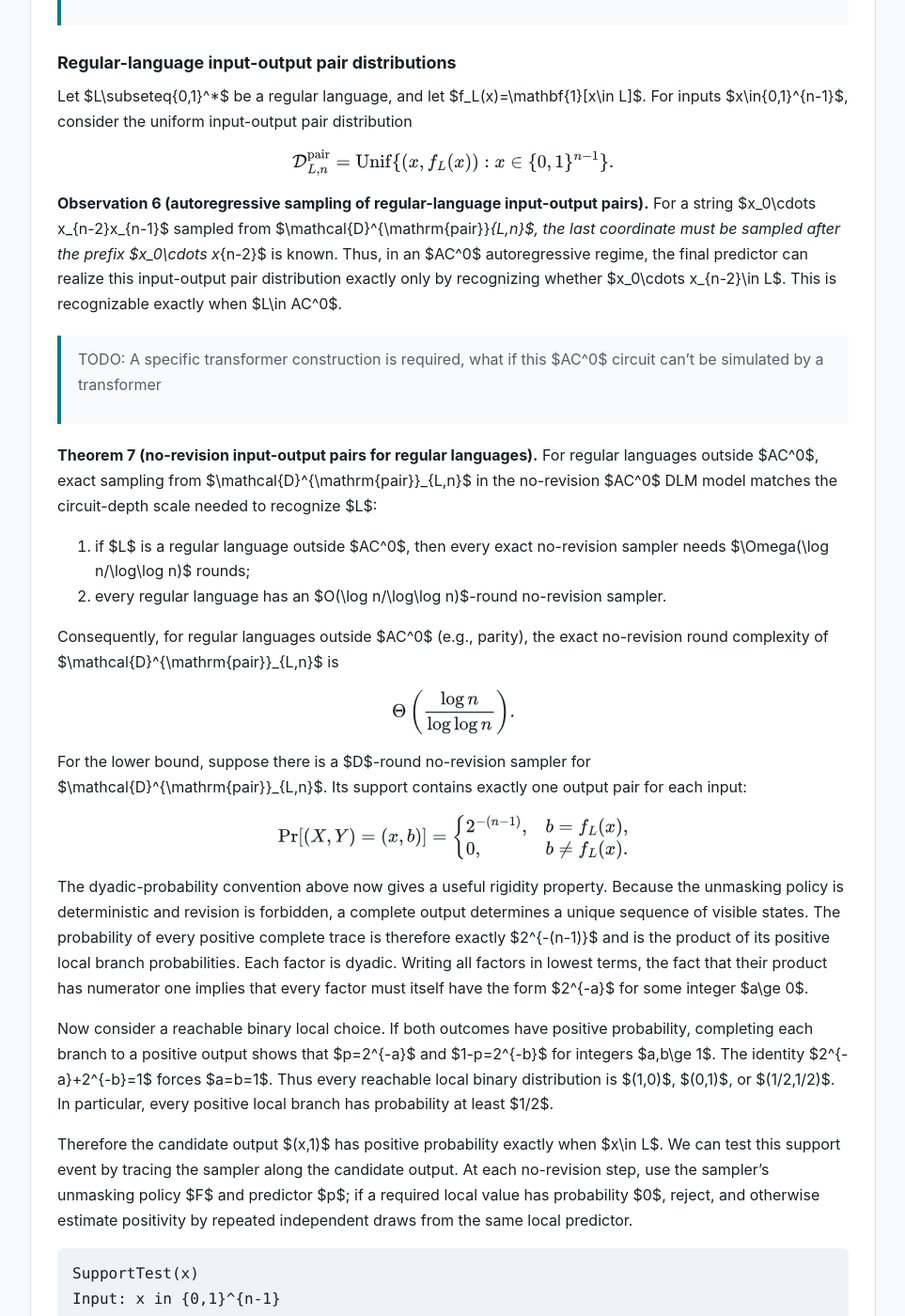
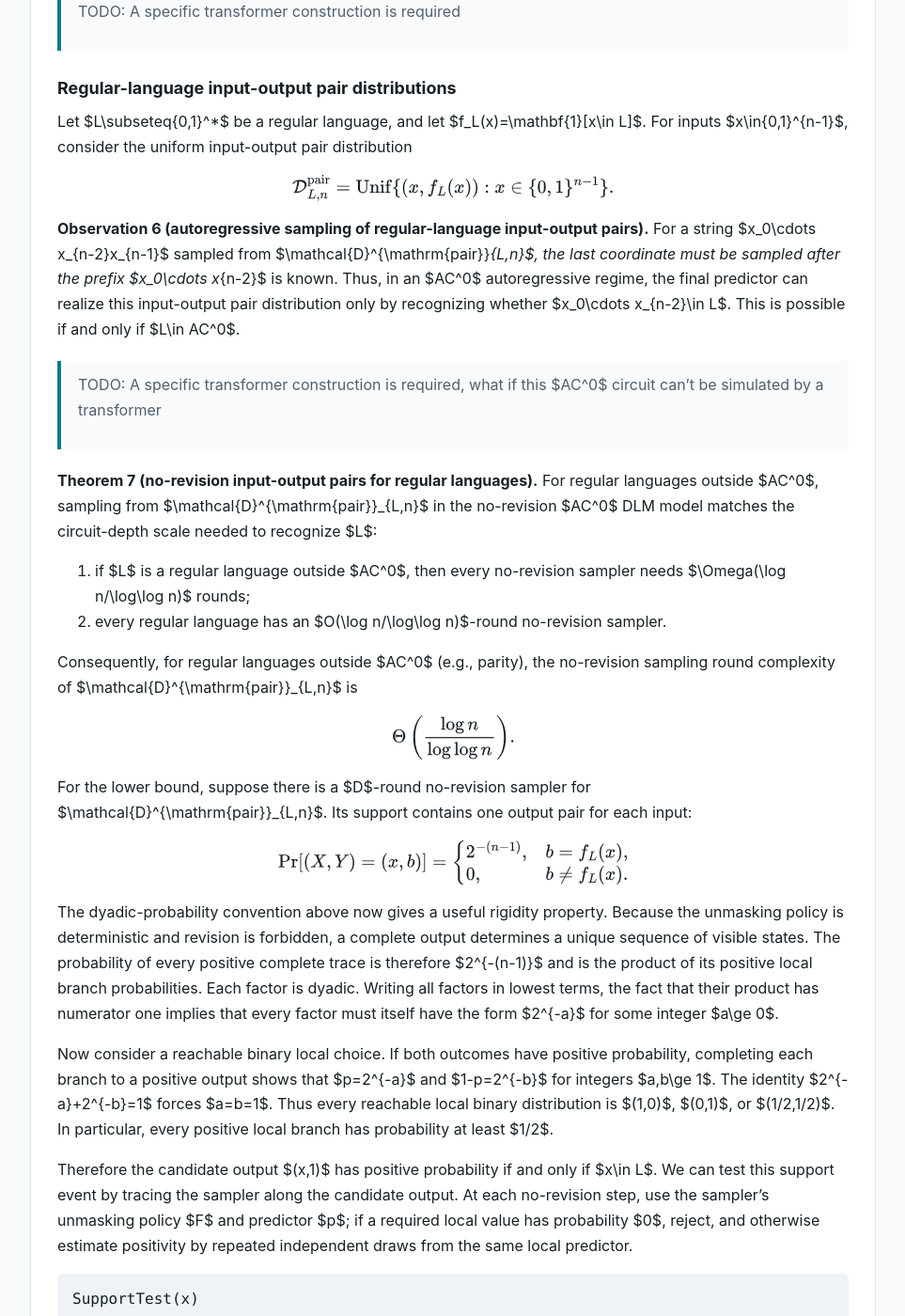
Before and after one commit to ezoicoder/ezoicoder.github.io, a Jekyll site: the page built from _posts/2026-06-26-sampling-round-complexity-dlms.md, in a window 1280 px wide and 1400 px high, scrolled down 9303 px. Shown: the whole window at 94% size, without its empty margins (158-1121 px from the left). Built offline with Jekyll 4.4.1, drawn with Linux system fonts in a browser that asks for light colours; some of the changed text lies outside the part shown.

Commit message:
Align sampling round complexity terminology

````diff
--- a/_posts/2026-06-26-exact-sampling-round-complexity-dlms.md
+++ b/_posts/2026-06-26-sampling-round-complexity-dlms.md
@@ -1,18 +1,20 @@
 ---
-title: "Exact sampling round complexity for diffusion language models"
+title: "Sampling round complexity for diffusion language models"
 date: 2026-06-26
 updated: 2026-07-24
-slug: exact-sampling-round-complexity-dlms
-permalink: /blog/exact-sampling-round-complexity-dlms/
+slug: sampling-round-complexity-dlms
+permalink: /blog/sampling-round-complexity-dlms/
 tags: [diffusion language models, parallel sampling, circuit complexity]
-summary: "Exact-sampling round complexity for DLMs: three-round tightness with revision and a tight log n / log log n bound in the AC^0 no-revision regime."
+summary: "Sampling round complexity for DLMs under distributional equality: three-round tightness with revision and a tight log n / log log n bound in the AC^0 no-revision regime."
 ---
 
-This note records a few exact-sampling examples for diffusion language models
-and tracks how the required number of rounds changes when revision is allowed.
-Here, remasking is included as a form of revision, since we view updates such as
-$0\to M$ as revisions. I first define the two update models, and then separate
-the computational regimes used in the examples.
+This note studies sampling round complexity for diffusion language models and
+tracks how the required number of rounds changes when revision is allowed.
+Unless an approximation guarantee is stated explicitly, sampling requires the
+output distribution to equal the target distribution. Here, remasking is
+included as a form of revision, since we view updates such as $0\to M$ as
+revisions. I first define the two update models, and then separate the
+computational regimes used in the examples.
 
 Throughout the note, a **round** means one parallel DLM update. The predictor is
 denoted by $p(\cdot \mid x)$. Target distributions are denoted by
@@ -62,11 +64,11 @@
 for t = 1,...,D:
     for each i in [L] independently:
         x_i ~ p_i(. | x) over {0,1,M}
-Output x                              // for exact sampling over {0,1}^L, x has no M
+Output x                              // for sampling over {0,1}^L, x has no M
 ```
 
-For a target distribution over $\{0,1\}^L$, a valid exact sampler must output a
-fully unmasked string with probability $1$.
+For a target distribution over $\{0,1\}^L$, a valid sampler must output a fully
+unmasked string with probability $1$.
 
 The update model is independent of the computational regime. In the general
 regime, the update rules may use arbitrary computation and arbitrary real
@@ -184,8 +186,9 @@
   \right].
 $$
 
-Thus $\mathcal{P}_\mu$ is supported on the graph of the parity function, and
-the free parameter is the distribution $\mu$ over the $2^{n-1}$ graph states.
+Thus $\mathcal{P}_\mu$ is supported on the input-output pairs that satisfy the
+parity relation, and the free parameter is the distribution $\mu$ over the
+$2^{n-1}$ possible prefixes.
 
 Now consider any two-round sampler with revision. Let
 $\theta_i=(\theta_{i,0},\theta_{i,1},\theta_{i,M})$ be the first-round
@@ -318,21 +322,23 @@
 **Observation 3 (one-hot sampling separates revision from no revision in
 $AC^0$).**
 Without revision, the same no-revision argument still gives the $n$-round
-obstruction. There is also a separate exact-representation issue: the natural
-one-position-at-a-time sampler would need transition probabilities such as
+obstruction. There is also a separate probability-representation issue: the
+natural one-position-at-a-time sampler would need transition probabilities such
+as
 
 $$
 \frac{1}{n-1}.
 $$
 
 If the $AC^0$ implementation is restricted to a finite number of fair random
-bits, then every exactly representable probability is dyadic, i.e., it has a
-finite binary expansion. But $1/(n-1)$ is not dyadic for $n=2^t$. Under this
-implementation model, the no-revision sequential construction cannot be realized
-exactly. This is a probability-representation obstruction, separate from the
-round-complexity obstruction.
+bits, then every probability representable without approximation is dyadic,
+i.e., it has a finite binary expansion. But $1/(n-1)$ is not dyadic for
+$n=2^t$. Under this implementation model, the no-revision sequential
+construction cannot realize the target distribution. This is a
+probability-representation obstruction, separate from the round-complexity
+obstruction.
 
-With revision, however, $U_n$ has a very short exact sampler.
+With revision, however, $U_n$ has a very short sampler.
 Use the first $t$ positions as temporary workspace. In the first round, sample a
 uniform index
 
@@ -349,7 +355,7 @@
 
 The comparison $j=I$ is an AND of $t=\log n$ literals for each fixed $j$, so all
 $n$ comparisons are computable by polynomial-size constant-depth circuits. Thus
-with workspace-style revision, exact sampling from $U_n$ takes two rounds in
+with workspace-style revision, sampling from $U_n$ takes two rounds in
 this $AC^0$ setting.
 
 >TODO: A specific transformer construction is required
@@ -360,7 +366,7 @@
 autoregressive sampler whose predictor is implemented by $AC^0$ circuits can be
 simulated by a DLM with revision in $O(n/\log n)$ rounds.
 
-The core idea is an exact speculative-decoding simulation.
+The core idea is a distribution-preserving speculative-decoding simulation.
 
 Let the autoregressive sampler use predictor $p$, so the target distribution is
 specified by the conditionals
@@ -427,7 +433,7 @@
 revises the output block to $a$ and then reuses the scratch coordinates for the
 next block.
 
-The resulting block has exactly the same distribution as the autoregressive
+The resulting block has the same distribution as the autoregressive
 chain rule: along the selected path, the bit at depth $j$ is sampled from the
 conditional distribution given the previously selected bits. The off-path
 scratch samples are irrelevant. Therefore each block costs only $O(1)$ DLM
@@ -564,24 +570,23 @@
 $\mathcal{D}^{\mathrm{pair}}_{L,n}$, the last coordinate must be sampled after
 the prefix $x_0\cdots x_{n-2}$ is known. Thus, in an $AC^0$ autoregressive
 regime, the final predictor can realize this input-output pair distribution
-exactly only by recognizing whether
-$x_0\cdots x_{n-2}\in L$. This is recognizable exactly when
-$L\in AC^0$.
+only by recognizing whether $x_0\cdots x_{n-2}\in L$. This is possible if and
+only if $L\in AC^0$.
 
 >TODO: A specific transformer construction is required, what if this $AC^0$ circuit can't be simulated by a transformer
 
 **Theorem 7 (no-revision input-output pairs for regular languages).** For
-regular languages outside $AC^0$, exact sampling from
+regular languages outside $AC^0$, sampling from
 $\mathcal{D}^{\mathrm{pair}}_{L,n}$ in the no-revision $AC^0$ DLM model
 matches the circuit-depth scale needed to recognize $L$:
 
-1. if $L$ is a regular language outside $AC^0$, then every exact no-revision
+1. if $L$ is a regular language outside $AC^0$, then every no-revision
    sampler needs $\Omega(\log n/\log\log n)$ rounds;
 2. every regular language has an
    $O(\log n/\log\log n)$-round no-revision sampler.
 
-Consequently, for regular languages outside $AC^0$ (e.g., parity), the exact
-no-revision round complexity of
+Consequently, for regular languages outside $AC^0$ (e.g., parity), the
+no-revision sampling round complexity of
 $\mathcal{D}^{\mathrm{pair}}_{L,n}$ is
 
 $$
@@ -589,7 +594,7 @@
 $$
 
 For the lower bound, suppose there is a $D$-round no-revision sampler for
-$\mathcal{D}^{\mathrm{pair}}_{L,n}$. Its support contains exactly one output
+$\mathcal{D}^{\mathrm{pair}}_{L,n}$. Its support contains one output
 pair for each input:
 
 $$
@@ -604,7 +609,7 @@
 The dyadic-probability convention above now gives a useful rigidity property.
 Because the unmasking policy is deterministic and revision is forbidden, a
 complete output determines a unique sequence of visible states. The probability
-of every positive complete trace is therefore exactly $2^{-(n-1)}$ and is the
+of every positive complete trace is therefore $2^{-(n-1)}$ and is the
 product of its positive local branch probabilities. Each factor is dyadic.
 Writing all factors in lowest terms, the fact that their product has numerator
 one implies that every factor must itself have the form $2^{-a}$ for some
@@ -617,7 +622,7 @@
 distribution is $(1,0)$, $(0,1)$, or $(1/2,1/2)$. In particular, every
 positive local branch has probability at least $1/2$.
 
-Therefore the candidate output $(x,1)$ has positive probability exactly when
+Therefore the candidate output $(x,1)$ has positive probability if and only if
 $x\in L$. We can test this support event by tracing the sampler along the
 candidate output. At each no-revision step, use the sampler's unmasking policy
 $F$ and predictor $p$; if a required local value has probability $0$, reject,
@@ -688,7 +693,7 @@
 $B$-ary product tree over the first $n-1$ output coordinates. A marker slot is
 not an extra alphabet symbol: it is a constant-size block of ordinary output
 coordinates whose mask pattern carries a monoid value. In the convention used
-below, exactly one coordinate in the slot is masked, and the index of that
+below, one coordinate in the slot is masked, and the index of that
 masked coordinate encodes the value.
 
 At an ordinary node $P$, write its direct-child subtrees in string order as
@@ -775,10 +780,10 @@
 q^{\prime}_j=\mathtt M,\qquad q^{\prime}_{\ell\ne j}\ne\mathtt M.
 $$
 
-At this point the only masks are $q^{\prime}_j$ and the final graph coordinate
+At this point the only masks are $q^{\prime}_j$ and the final output coordinate
 $Y$. The hidden bit $q^{\prime}_j$ is still an ordinary prefix coordinate and
 should be fair in the final output. The last two rounds sample $Y$ first and
-then sample this hidden bit from the exact posterior.
+then sample this hidden bit from the correct posterior.
 
 $$
 \Pr[Y=1\mid q^{\prime}_j=\mathtt M]
@@ -807,7 +812,7 @@
 The factor $1/2$ in the first formula is the prior probability of the hidden
 fair bit $q^{\prime}_j=u$. The second formula is the corresponding posterior
 after observing $Y=b$. Thus every prefix coordinate, including the marker
-coordinate resolved at the end, is uniform, and the final coordinate is exactly
+coordinate resolved at the end, is uniform, and the final coordinate equals
 $Y=f_L(X)$.
 
 >TODO: A specific transformer construction is required
@@ -824,7 +829,7 @@
 
 be the uniform even-parity distribution.
 
-By Observation 6, $D_n^\oplus$ is not exactly sampleable in the $AC^0$
+By Observation 6, $D_n^\oplus$ is not sampleable in the $AC^0$
 autoregressive regime.
 
 In the no-revision $AC^0$ DLM model, take
@@ -834,18 +839,18 @@
 $$
 
 This is a regular language outside $AC^0$. The input-output pair distribution
-$\mathcal{D}^{\mathrm{pair}}_{L,n}$ is exactly $D_n^\oplus$: the output bit
+$\mathcal{D}^{\mathrm{pair}}_{L,n}$ coincides with $D_n^\oplus$: the output bit
 is $1$ precisely when the prefix parity is odd. Therefore Theorem 7 gives
 
 $$
 \Theta\left(\frac{\log n}{\log\log n}\right)
 $$
 
-rounds for exact no-revision sampling of parity.
+rounds for no-revision sampling of parity.
 
 With revision, the same distribution is sampled in constant rounds by
 Proposition 5, using the special case $p_i(0)=p_i(1)=1/2$. Thus uniform parity is
-not exactly sampleable by $AC^0$ autoregressive predictors, needs
+not sampleable by $AC^0$ autoregressive predictors, needs
 $\Theta(\log n/\log\log n)$ rounds without revision, and needs only $O(1)$
 rounds with revision.
 
````
Also changed, not shown: other parts of _posts/2026-06-26-sampling-round-complexity-dlms.md (+7 -6 lines), assets/blog/report.md (+19 -17 lines).
